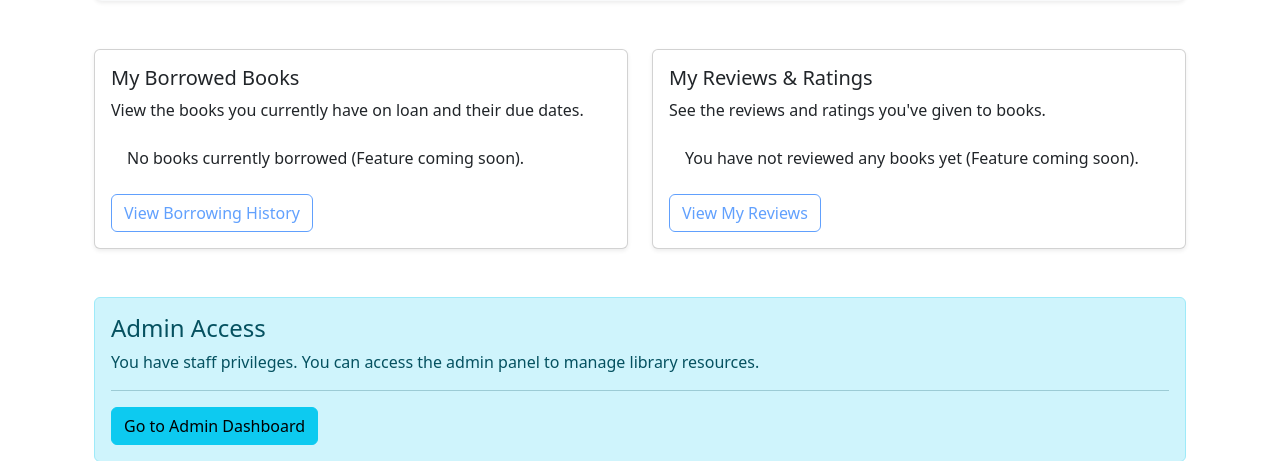
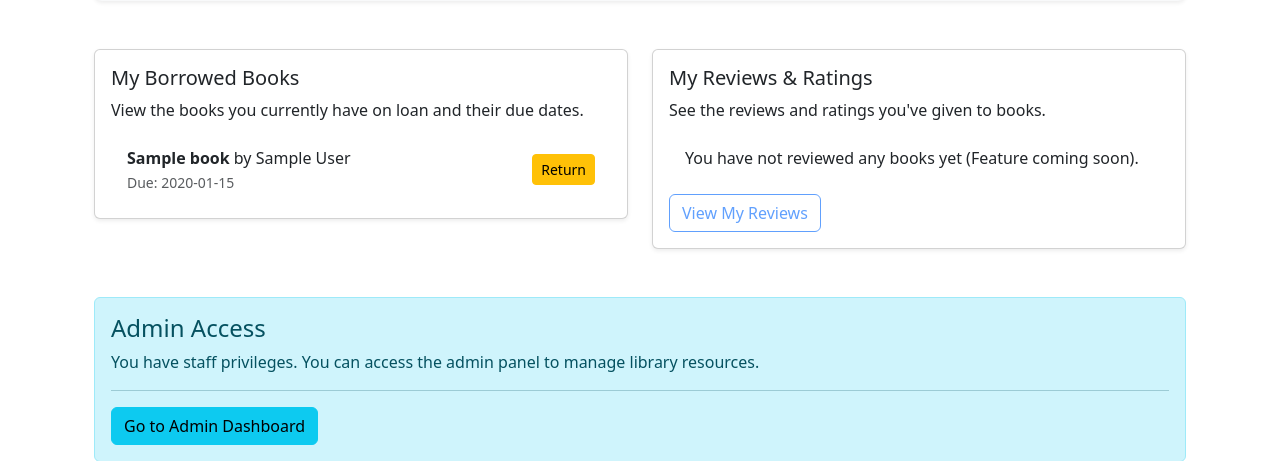
Before and after one commit to jinygoh/libraryapp_builtWithDjango, a Django app: page /dashboard/ in a window 1280 px wide. Shown: the part 414-875 px from the top of the page. Run offline with Django 4.2, Linux system fonts and the light colour scheme; a user stored in the database is signed in; tables that the repository leaves empty hold one stand-in row (values such as "Sample post"); parts of the project's set-up code (start-up, migrations or seed data) failed here and were passed over.

Commit message:
Allow users to borrow and review books

```diff
--- a/silent_library/library/templates/library/dashboard.html
+++ b/silent_library/library/templates/library/dashboard.html
@@ -23,11 +23,22 @@
                 <div class="card-body">
                     <h5 class="card-title">My Borrowed Books</h5>
                     <p class="card-text">View the books you currently have on loan and their due dates.</p>
-                    {# Placeholder for borrowed books list - to be implemented with actual data #}
                     <ul class="list-group list-group-flush">
-                        <li class="list-group-item">No books currently borrowed (Feature coming soon).</li>
+                        {% for loan in loans %}
+                            {% if loan.status == 'borrowed' %}
+                                <li class="list-group-item d-flex justify-content-between align-items-center">
+                                    <div>
+                                        <strong>{{ loan.book.title }}</strong> by {{ loan.book.authors.all|join:", " }}
+                                        <br>
+                                        <small class="text-muted">Due: {{ loan.due_date|date:"Y-m-d" }}</small>
+                                    </div>
+                                    <a href="{% url 'return_book' loan.id %}" class="btn btn-warning btn-sm">Return</a>
+                                </li>
+                            {% endif %}
+                        {% empty %}
+                            <li class="list-group-item">No books currently borrowed.</li>
+                        {% endfor %}
                     </ul>
-                    <a href="#" class="btn btn-outline-primary mt-3 disabled">View Borrowing History</a>
                 </div>
             </div>
         </div>
--- a/silent_library/library/urls.py
+++ b/silent_library/library/urls.py
@@ -26,4 +26,6 @@ urlpatterns = [
     path('staff/books/edit/<int:book_id>/', views.edit_book, name='edit_book'),
     path('staff/books/delete/<int:book_id>/', views.delete_book, name='delete_book'),
     path('staff/send_overdue_emails/', views.bulk_email_overdue_borrowers, name='send_overdue_emails'),
+    path('book/<int:book_id>/borrow/', views.borrow_book, name='borrow_book'),
+    path('loan/<int:loan_id>/return/', views.return_book, name='return_book'),
 ]
--- a/silent_library/library/views.py
+++ b/silent_library/library/views.py
@@ -359,3 +359,29 @@ def delete_book(request, book_id):
         book.delete()
         return redirect('admin_books')
     return render(request, 'library/book_confirm_delete.html', {'book': book})
+
+@login_required
+def borrow_book(request, book_id):
+    book = get_object_or_404(Book, pk=book_id)
+    if book.available_copies > 0:
+        loan = Loan.objects.create(user=request.user, book=book)
+        book.available_copies -= 1
+        book.save()
+        messages.success(request, f"You have successfully borrowed '{book.title}'.")
+    else:
+        messages.error(request, "This book is not available for borrowing.")
+    return redirect('book_detail', book_id=book.pk)
+
+@login_required
+def return_book(request, loan_id):
+    loan = get_object_or_404(Loan, pk=loan_id, user=request.user)
+    if loan.status == 'borrowed':
+        loan.status = 'returned'
+        loan.return_date = timezone.now().date()
+        loan.save()
+        loan.book.available_copies += 1
+        loan.book.save()
+        messages.success(request, f"You have successfully returned '{loan.book.title}'.")
+    else:
+        messages.error(request, "This book has already been returned.")
+    return redirect('dashboard')
```
Also changed, not shown: silent_library/library/templates/library/book_detail.html (+31 -6 lines).
